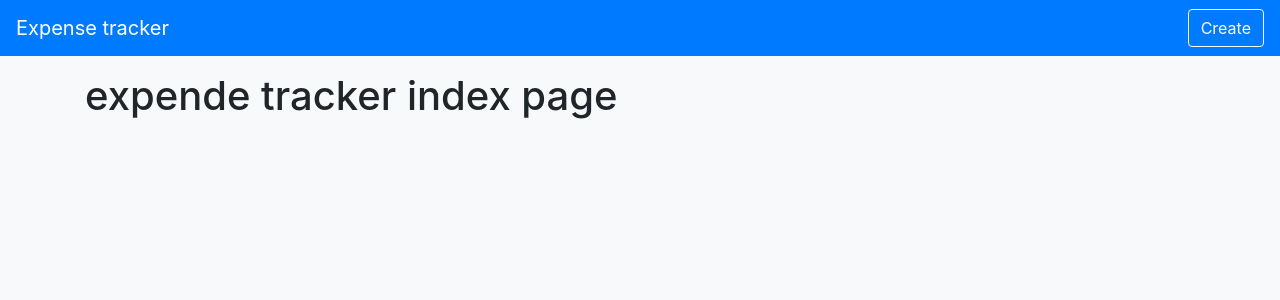
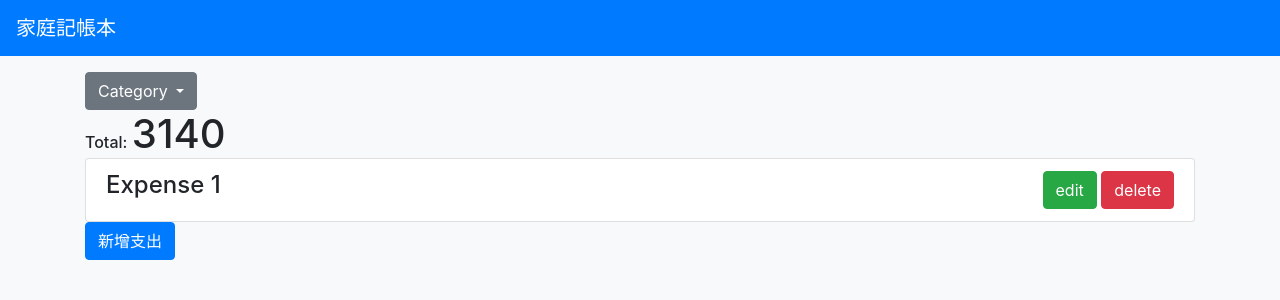
Before and after one commit to heidichen90/expense-tracker, a Node server app: page / in a window 1280 px wide. Shown: the top 300 px of the page. Run offline with Node 20, Linux system fonts and the light colour scheme; some libraries are stand-ins or nearby versions.

Commit message:
mock up main.hbs and index.hbs

```diff
--- a/views/index.hbs
+++ b/views/index.hbs
@@ -1 +1,39 @@
-<h1>expende tracker index page</h1>
+<!-- Dropdown filter -->
+<div class="dropdown">
+  <button class="btn btn-secondary dropdown-toggle" type="button" id="dropdownMenuButton" data-toggle="dropdown"
+    aria-haspopup="true" aria-expanded="false">
+    Category
+  </button>
+  <div class="dropdown-menu" aria-labelledby="dropdownMenuButton">
+    <a class="dropdown-item" href="#">Action</a>
+    <a class="dropdown-item" href="#">Another action</a>
+    <a class="dropdown-item" href="#">Something else here</a>
+  </div>
+</div>
+
+<!-- Total expense -->
+<span>
+  <h6 style="display: inline;">Total:</h6>
+  <h1 style="display: inline;">3140</h1>
+</span>
+
+<!-- List -->
+<ul class="list-group">
+  <li class="list-group-item">
+    <div class="row">
+      <div class="col-auto mr-auto">
+        <h4 style="display: inline; vertical-align: middle;">
+          Expense 1
+        </h4>
+      </div>
+      <div class="col-auto">
+        <a class="btn btn-success" href="">edit</a>
+        <form action="" method="POST" style="display: inline;">
+          <button class="btn btn-danger" type="submit">delete</button>
+        </form>
+      </div>
+    </div>
+  </li>
+</ul>
+
+<button type="button" class="btn btn-primary">新增支出</button>
--- a/views/layouts/main.hbs
+++ b/views/layouts/main.hbs
@@ -4,7 +4,7 @@
 <head>
   <meta charset="UTF-8">
   <meta name="viewport" content="width=device-width, initial-scale=1.0">
-  <title>老爸的私房錢</title>
+  <title>家庭記帳本</title>
   <link rel="stylesheet" href="https://stackpath.bootstrapcdn.com/bootstrap/4.4.1/css/bootstrap.min.css"
     integrity="sha384-Vkoo8x4CGsO3+Hhxv8T/Q5PaXtkKtu6ug5TOeNV6gBiFeWPGFN9MuhOf23Q9Ifjh" crossorigin="anonymous">
 </head>
@@ -12,8 +12,7 @@
 <body class="bg-light">
   <header>
     <nav class="navbar navbar-dark bg-primary justify-content-between">
-      <a class="navbar-brand" href="/">Expense tracker</a>
-      <a class="btn btn-outline-light" href="/todos/new">Create</a>
+      <a class="navbar-brand" href="/">家庭記帳本</a>
     </nav>
   </header>
   <main>
```
